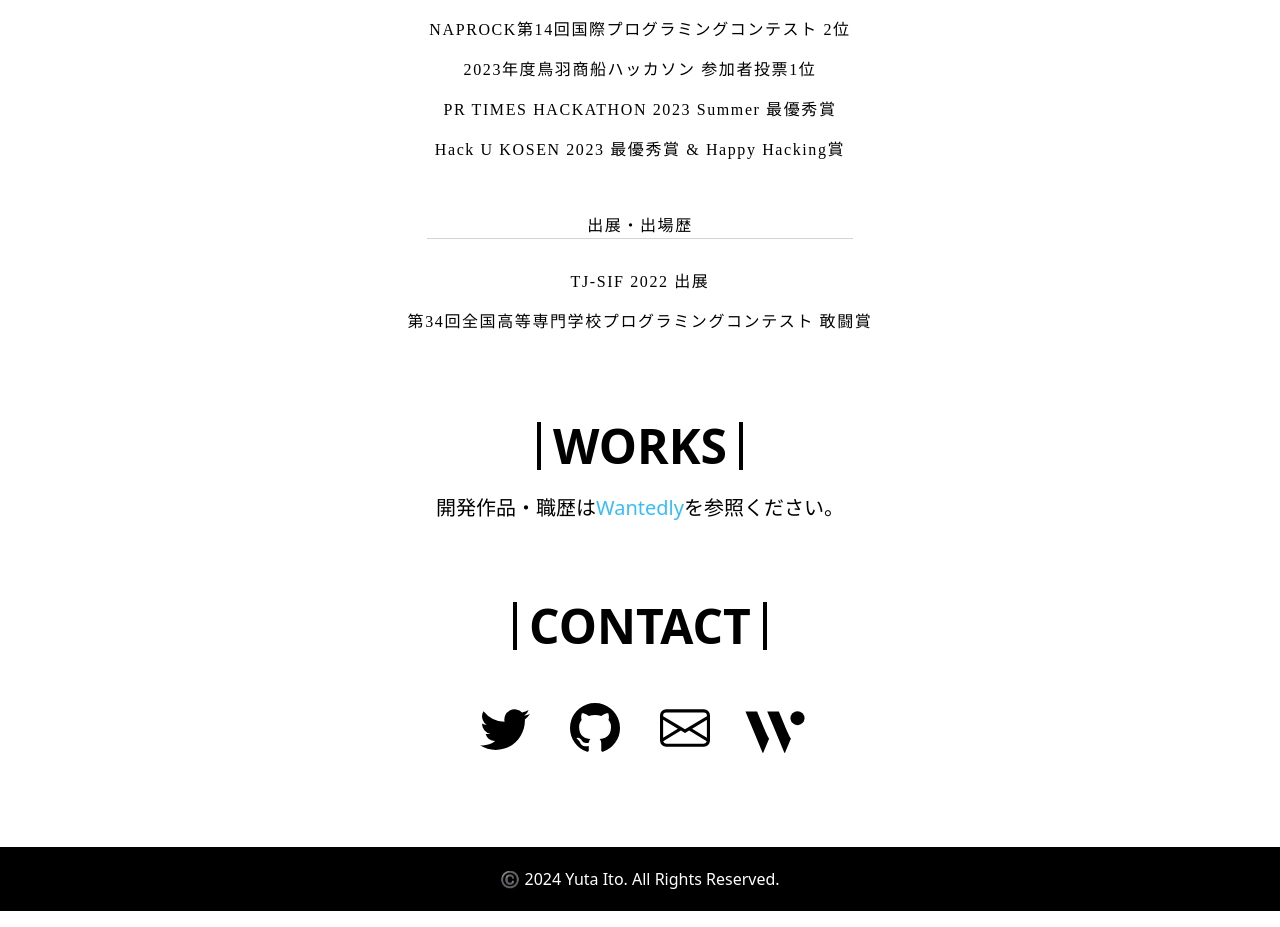
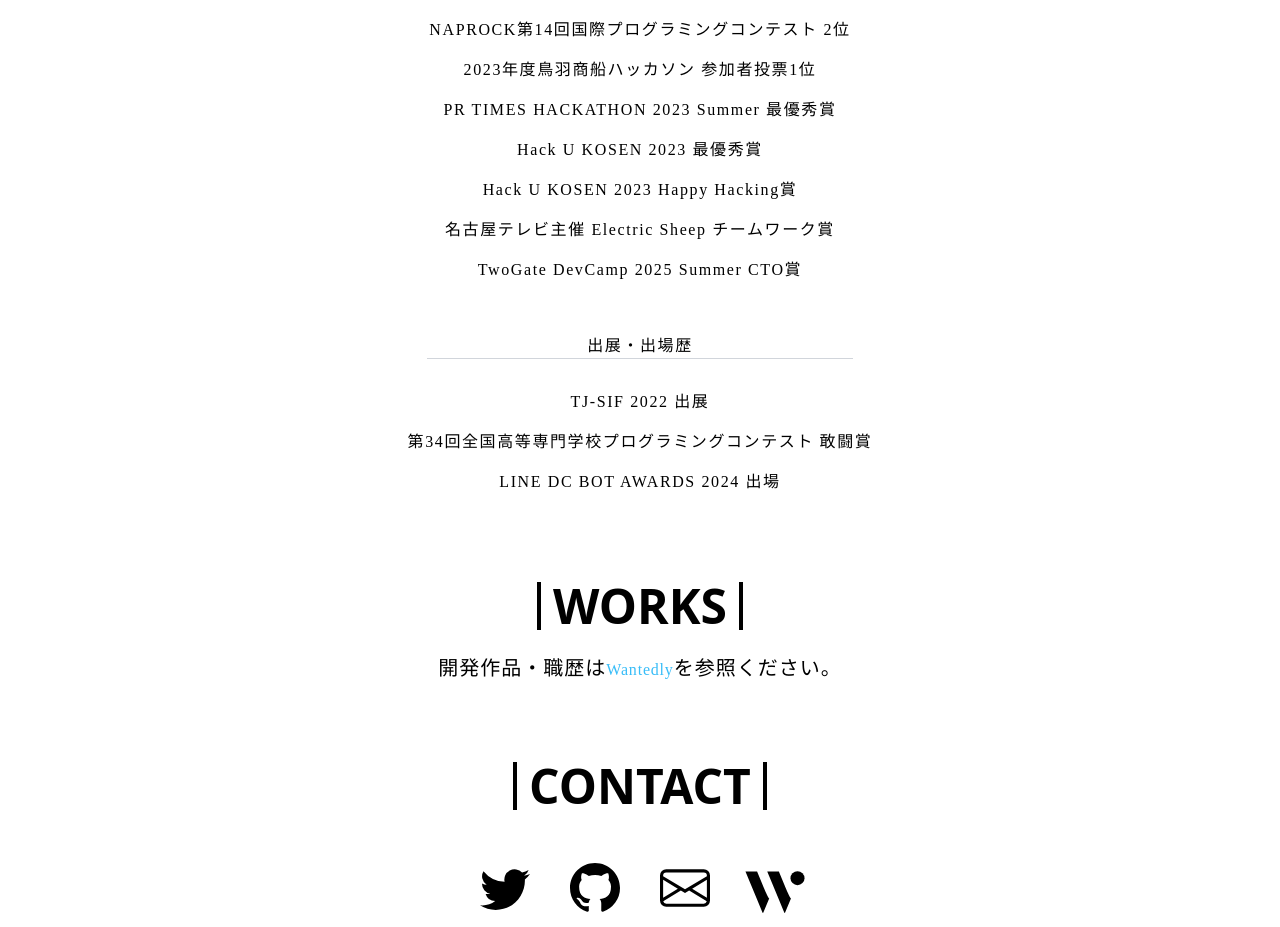
Before and after one commit to GoRuGoo/Next-gorugo-frontend, a Next.js app: page / in a window 1280 px wide. Shown: the part 1820-2747 px from the top of the page. Built offline with nearby package versions, Linux system fonts and the light colour scheme; a web font is replaced by a local one.

Commit message:
feat: 出場歴など更新

```diff
--- a/components/firstpage/Works.js
+++ b/components/firstpage/Works.js
@@ -11,12 +11,12 @@ export default function Works() {
         >
           WORKS
         </h1>
-        <p className="mt-6 text-center md:text-xl text-2xl">
+        <p className="mt-6 text-center md:text-xl font-namemyotyo tracking-wider text-base">
           開発作品・職歴は
           <a
             href="https://www.wantedly.com/id/itoyuta"
             target="_blank"
-            className="text-sky-400"
+            className="text-sky-400 font-nameyotyo tracking-wider text-base md:w-5/12"
           >
             Wantedly
           </a>
--- a/public/JSON/biodata.json
+++ b/public/JSON/biodata.json
@@ -13,7 +13,16 @@
       "name": "PR TIMES HACKATHON 2023 Summer 最優秀賞"
     },
     {
-      "name": "Hack U KOSEN 2023 最優秀賞 & Happy Hacking賞"
+      "name": "Hack U KOSEN 2023 最優秀賞"
+    },
+    {
+      "name": "Hack U KOSEN 2023 Happy Hacking賞"
+    },
+    {
+      "name": "名古屋テレビ主催 Electric Sheep チームワーク賞"
+    },
+    {
+      "name": "TwoGate DevCamp 2025 Summer CTO賞"
     }
   ],
   "ParticipationExhibit": [
@@ -22,6 +31,9 @@
     },
     {
       "name": "第34回全国高等専門学校プログラミングコンテスト 敢闘賞"
+    },
+    {
+      "name": "LINE DC BOT AWARDS 2024 出場"
     }
   ]
 }
```
